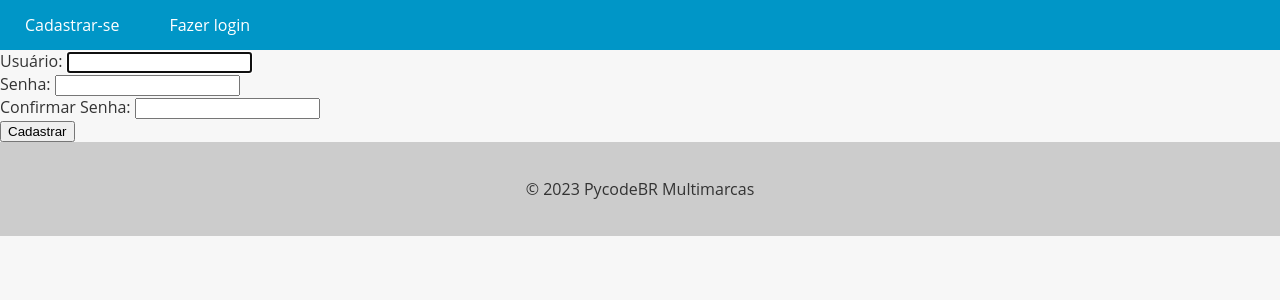
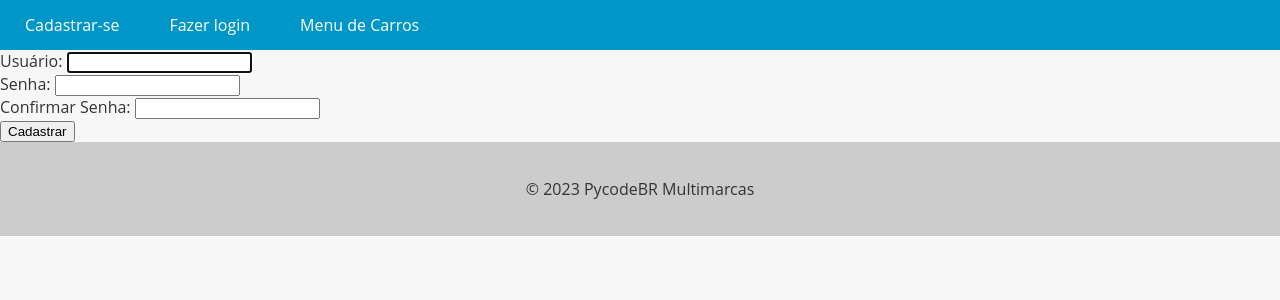
Before and after one commit to Caio-Mizohata/cars-project-pycodebr, a Django app: page /register/ in a window 1280 px wide. Shown: the top 300 px of the page. Run offline with Django 5.2, Linux system fonts and the light colour scheme.

Commit message:
Added cars menu

```diff
--- a/app/templates/base.html
+++ b/app/templates/base.html
@@ -21,6 +21,7 @@
         {% else %}
           <li><a href="{% url 'register' %}">Cadastrar-se</a></li>
           <li><a href="{% url 'login' %}">Fazer login</a></li>
+          <li><a href="{% url 'cars_list' %}">Menu de Carros</a></li>
         {% endif %}
 
       </ul>
```
